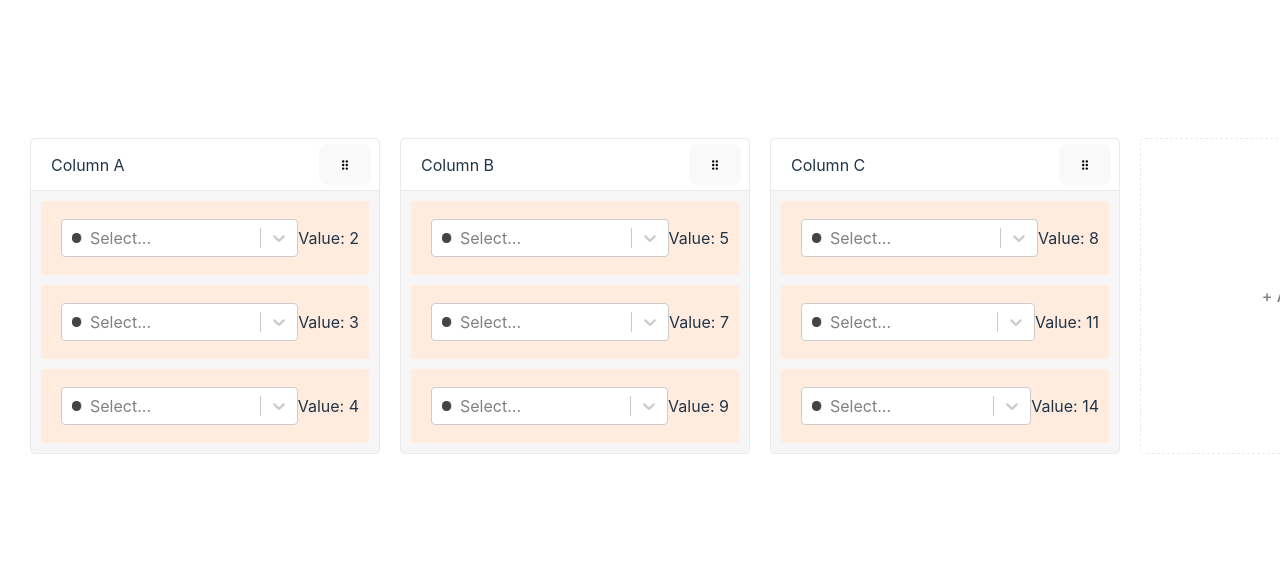
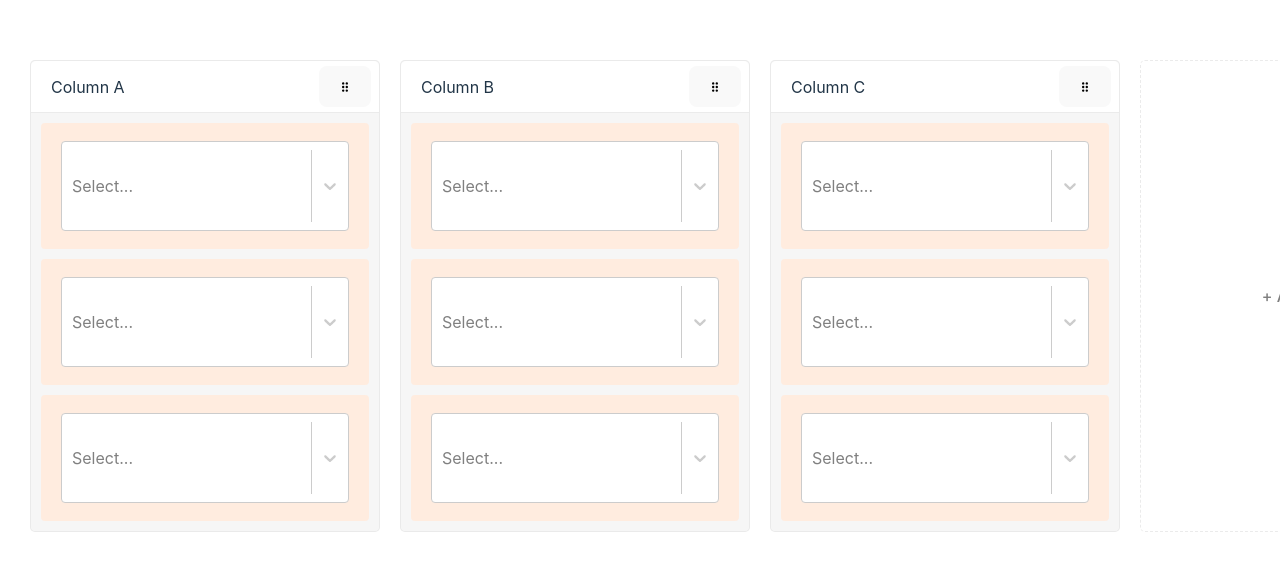
Before and after one commit to Starkpt/topdeck-calendar, a React (Vite) app: page / in a window 1280 px wide. Shown: the part 104-674 px from the top of the page. Built offline with nearby package versions, Linux system fonts and the light colour scheme.

Commit message:
typing components

```diff
--- a/src/components/Container/Container.tsx
+++ b/src/components/Container/Container.tsx
@@ -1,4 +1,4 @@
-import React, { forwardRef } from "react";
+import React, { forwardRef, useMemo } from "react";
 import classNames from "classnames";
 
 import { Handle, Remove } from "../Item";
@@ -12,7 +12,7 @@ export interface Props {
   style?: React.CSSProperties;
   horizontal?: boolean;
   hover?: boolean;
-  handleProps?: React.HTMLAttributes<any>;
+  handleProps?: React.HTMLAttributes<HTMLDivElement | HTMLButtonElement>;
   scrollable?: boolean;
   shadow?: boolean;
   placeholder?: boolean;
@@ -21,59 +21,60 @@ export interface Props {
   onRemove?(): void;
 }
 
-export const Container = forwardRef<HTMLDivElement, Props>(
+export const Container = forwardRef<HTMLDivElement | HTMLButtonElement, Props>(
   (
     {
       children,
       columns = 1,
       handleProps,
-      horizontal,
-      hover,
+      horizontal = false,
+      hover = false,
       onClick,
       onRemove,
       label,
-      placeholder,
+      placeholder = false,
       style,
-      scrollable,
-      shadow,
-      unstyled,
+      scrollable = false,
+      shadow = false,
+      unstyled = false,
       ...props
     }: Props,
     ref
   ) => {
-    const Component = onClick ? "button" : "div";
+    // Memoize the component type to avoid unnecessary re-renders
+    const Component = useMemo(() => (onClick ? "button" : "div"), [onClick]);
 
     return (
       <Component
         {...props}
-        ref={ref}
+        // ref={ref}
+        ref={ref as React.Ref<HTMLButtonElement> & React.Ref<HTMLDivElement>} // Cast ref here
         style={
           {
             ...style,
             "--columns": columns,
           } as React.CSSProperties
         }
-        className={classNames(
-          styles.Container,
-          unstyled && styles.unstyled,
-          horizontal && styles.horizontal,
-          hover && styles.hover,
-          placeholder && styles.placeholder,
-          scrollable && styles.scrollable,
-          shadow && styles.shadow
-        )}
+        className={classNames(styles.Container, {
+          [styles.unstyled]: unstyled,
+          [styles.horizontal]: horizontal,
+          [styles.hover]: hover,
+          [styles.placeholder]: placeholder,
+          [styles.scrollable]: scrollable,
+          [styles.shadow]: shadow,
+        })}
         onClick={onClick}
         tabIndex={onClick ? 0 : undefined}
       >
-        {label ? (
+        {label && (
           <div className={styles.Header}>
             {label}
             <div className={styles.Actions}>
-              {onRemove ? <Remove onClick={onRemove} /> : undefined}
+              {onRemove && <Remove onClick={onRemove} />}
               <Handle {...handleProps} />
             </div>
           </div>
-        ) : null}
+        )}
         {placeholder ? children : <ul>{children}</ul>}
       </Component>
     );
--- a/src/components/DropdownSelect/DropdownSelect.tsx
+++ b/src/components/DropdownSelect/DropdownSelect.tsx
@@ -1,6 +1,4 @@
 import Select, { Props, StylesConfig } from "react-select";
-
-import MtG from "/MtG.png";
 
 const dot = (color = "transparent") => ({
   alignItems: "center",
@@ -20,12 +18,15 @@ const dot = (color = "transparent") => ({
 const dotStyles: StylesConfig = {
   control: (styles) => ({ ...styles, backgroundColor: "white" }),
   option: (styles) => ({ ...styles, backgroundColor: "white" }),
-  input: (styles) => ({ ...styles, ...dot("#444") }),
-  placeholder: (styles) => ({ ...styles, ...dot("#ccc") }),
-  singleValue: (styles) => ({ ...styles, ...dot("#888") }),
+  input: (styles) => ({ ...styles, height: "80px" }),
+  placeholder: (styles) => ({ ...styles }),
+  singleValue: (styles) => ({ ...styles, width: "100%" }),
+  container: (styles) => ({ ...styles, width: "100%" }),
+  // menu: (styles) => ({ ...styles, backgroundColor: "black", position: "relative" }),
+  menuPortal: (styles) => ({ ...styles, zIndex: 99999 }),
 };
 
-export default function DropdownSelect(props: Props) {
+export default function DropdownSelect(props: Props, { ref }) {
   const games = [
     { label: "Dragon Ball Super W", value: "dbsw", image: "/dbsw.png" },
     { label: "Dragon Ball Super B", value: "dbsb", image: "/dbsb.png" },
@@ -51,6 +52,7 @@ export default function DropdownSelect(props: Props) {
             height: "80px",
             display: "flex",
             alignItems: "center",
+            justifyContent: "center",
           }}
         >
           <img src={game?.image} style={{ height: "60px" }} alt="game-image" />
--- a/src/components/DroppableContainer/DroppableContainer.tsx
+++ b/src/components/DroppableContainer/DroppableContainer.tsx
@@ -1,14 +1,19 @@
-/* eslint-disable */
-
 import { UniqueIdentifier } from "@dnd-kit/core";
 import { useSortable } from "@dnd-kit/sortable";
 import { CSS } from "@dnd-kit/utilities";
-import React from "react";
+import React, { useMemo } from "react";
 
 import { Container, ContainerProps } from "../Container";
 import { animateLayoutChanges } from "../../utils/util";
 
-export function DroppableContainer({
+interface DroppableContainerProps extends ContainerProps {
+  disabled?: boolean;
+  id: UniqueIdentifier;
+  items: UniqueIdentifier[];
+  style?: React.CSSProperties;
+}
+
+export const DroppableContainer: React.FC<DroppableContainerProps> = ({
   children,
   columns = 1,
   disabled,
@@ -16,12 +21,7 @@ export function DroppableContainer({
   items,
   style,
   ...props
-}: ContainerProps & {
-  disabled?: boolean;
-  id: UniqueIdentifier;
-  items: UniqueIdentifier[];
-  style?: React.CSSProperties;
-}) {
+}) => {
   const { active, attributes, isDragging, listeners, over, setNodeRef, transition, transform } =
     useSortable({
       id,
@@ -31,9 +31,16 @@ export function DroppableContainer({
       },
       animateLayoutChanges,
     });
-  const isOverContainer = over
-    ? (id === over.id && active?.data.current?.type !== "container") || items.includes(over.id)
-    : false;
+
+  const isOverContainer = useMemo(() => {
+    if (!over) {
+      return false;
+    }
+
+    return (
+      (id === over.id && active?.data.current?.type !== "container") || items.includes(over.id)
+    );
+  }, [over, id, active, items]);
 
   return (
     <Container
@@ -55,4 +62,4 @@ export function DroppableContainer({
       {children}
     </Container>
   );
-}
+};
--- a/src/components/Item/Item.tsx
+++ b/src/components/Item/Item.tsx
@@ -15,7 +15,7 @@ export interface Props {
   disabled?: boolean;
   dragging?: boolean;
   handle?: boolean;
-  handleProps?: any;
+  handleProps?: React.HTMLAttributes<HTMLButtonElement>;
   height?: number;
   index?: number;
   fadeIn?: boolean;
@@ -34,7 +34,7 @@ export interface Props {
     index: number | undefined;
     fadeIn: boolean;
     listeners: DraggableSyntheticListeners;
-    ref: React.Ref<HTMLElement>;
+    ref: React.Ref<HTMLLIElement>;
     style: React.CSSProperties | undefined;
     transform: Props["transform"];
     transition: Props["transition"];
@@ -47,18 +47,18 @@ export const Item = React.memo(
     (
       {
         color,
-        dragOverlay,
-        dragging,
-        disabled,
-        fadeIn,
-        handle,
+        dragOverlay = false,
+        dragging = false,
+        disabled = false,
+        fadeIn = false,
+        handle = false,
         handleProps,
-        height,
+        // height,
         index,
         listeners,
         onRemove,
         renderItem,
-        sorting,
+        sorting = false,
         style,
         transition,
         transform,
@@ -69,39 +69,39 @@ export const Item = React.memo(
       ref
     ) => {
       useEffect(() => {
-        if (!dragOverlay) {
-          return;
+        if (dragOverlay) {
+          document.body.style.cursor = "grabbing";
+          return () => {
+            document.body.style.cursor = "";
+          };
         }
-
-        document.body.style.cursor = "grabbing";
-
-        return () => {
-          document.body.style.cursor = "";
-        };
       }, [dragOverlay]);
 
-      return renderItem ? (
-        renderItem({
+      // Render using custom renderItem if provided
+      if (renderItem) {
+        return renderItem({
           ref,
           index,
           style,
-          dragOverlay: Boolean(dragOverlay),
-          dragging: Boolean(dragging),
-          sorting: Boolean(sorting),
-          fadeIn: Boolean(fadeIn),
-          listeners,
+          dragOverlay,
+          dragging,
+          sorting,
+          fadeIn,
+          listeners: listeners || {},
           transition,
           transform,
           value,
-        })
-      ) : (
+        });
+      }
+
+      // Render default item component
+      return (
         <li
-          className={classNames(
-            styles.Wrapper,
-            fadeIn && styles.fadeIn,
-            sorting && styles.sorting,
-            dragOverlay && styles.dragOverlay
-          )}
+          className={classNames(styles.Wrapper, {
+            [styles.fadeIn]: fadeIn,
+            [styles.sorting]: sorting,
+            [styles.dragOverlay]: dragOverlay,
+          })}
           style={
             {
               ...wrapperStyle,
@@ -117,25 +117,28 @@ export const Item = React.memo(
           ref={ref}
         >
           <div
-            className={classNames(
-              styles.Item,
-              dragging && styles.dragging,
-              handle && styles.withHandle,
-              dragOverlay && styles.dragOverlay,
-              disabled && styles.disabled,
-              color && styles.color
-            )}
-            style={{ ...style, backgroundColor: "#FFECDF", maxHeight: "127px", maxWidth: "393px" }}
+            className={classNames(styles.Item, {
+              [styles.dragging]: dragging,
+              [styles.withHandle]: handle,
+              [styles.dragOverlay]: dragOverlay,
+              [styles.disabled]: disabled,
+              [styles.color]: color,
+            })}
+            style={{
+              ...style,
+              backgroundColor: "#FFECDF",
+              maxHeight: "127px",
+              maxWidth: "393px",
+            }}
             data-cypress="draggable-item"
             {...(!handle ? listeners : undefined)}
             {...props}
             tabIndex={!handle ? 0 : undefined}
           >
             <DropdownSelect />
-            Value: {value}
             <span className={styles.Actions}>
-              {onRemove ? <Remove className={styles.Remove} onClick={onRemove} /> : null}
-              {handle ? <Handle {...handleProps} {...listeners} /> : null}
+              {onRemove && <Remove className={styles.Remove} onClick={onRemove} />}
+              {handle && <Handle {...handleProps} {...listeners} />}
             </span>
           </div>
         </li>
--- a/src/components/SortableItem/SortableItem.tsx
+++ b/src/components/SortableItem/SortableItem.tsx
@@ -1,7 +1,10 @@
 import { useSortable } from "@dnd-kit/sortable";
+
+import { Item } from "../Item";
+
 import { useMountStatus } from "../../hooks/customHooks";
 import { getColor, getIndex } from "../../utils/util";
-import { Item } from "../Item";
+
 import { SortableItemProps } from "./types";
 
 export function SortableItem({
@@ -28,6 +31,7 @@ export function SortableItem({
   } = useSortable({
     id,
   });
+
   const mounted = useMountStatus();
   const mountedWhileDragging = isDragging && !mounted;
 
```
